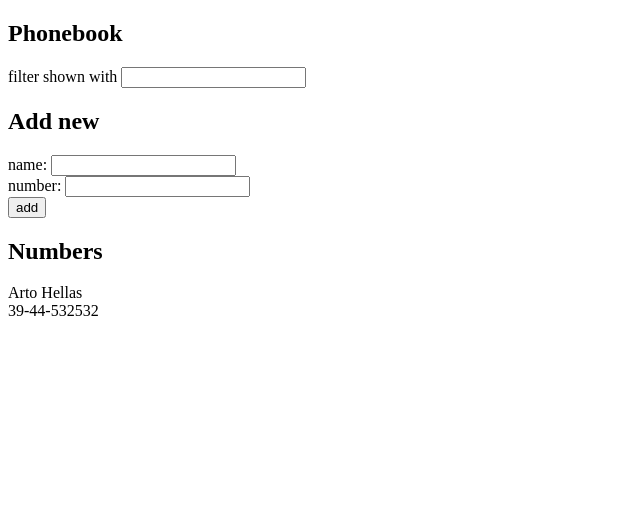
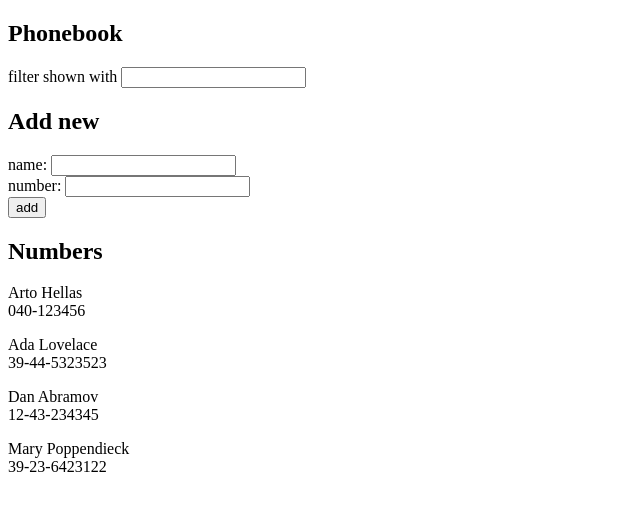
Before and after one commit to Sam26047/FullStackOpen-Exercises, a React (Vite) app in the folder Part 2/phonebook/: page / in a window 1280 px wide. Shown: the top 510 px of the page, without its empty margins (0-640 px from the left). Built offline with nearby package versions, Linux system fonts and the light colour scheme; data requests are answered from the project's data file.

Commit message:
Part 2.11 Complete

```diff
--- /dev/null
+++ b/Part 2/phonebook/db.json
@@ -0,0 +1,24 @@
+{
+  "persons":[
+    {
+      "name": "Arto Hellas",
+      "number": "040-123456",
+      "id": "1"
+    },
+    {
+      "name": "Ada Lovelace",
+      "number": "39-44-5323523",
+      "id": "2"
+    },
+    {
+      "name": "Dan Abramov",
+      "number": "12-43-234345",
+      "id": "3"
+    },
+    {
+      "name": "Mary Poppendieck",
+      "number": "39-23-6423122",
+      "id": "4"
+    }
+  ]
+}
--- a/Part 2/phonebook/package.json
+++ b/Part 2/phonebook/package.json
@@ -7,9 +7,11 @@
     "dev": "vite",
     "build": "vite build",
     "lint": "eslint .",
-    "preview": "vite preview"
+    "preview": "vite preview",
+    "server": "json-server -p 3001 db.json"
   },
   "dependencies": {
+    "axios": "^1.12.2",
     "react": "^19.1.1",
     "react-dom": "^19.1.1"
   },
--- a/Part 2/phonebook/src/App.jsx
+++ b/Part 2/phonebook/src/App.jsx
@@ -1,5 +1,5 @@
-import { useState } from 'react'
-
+import { useState,useEffect } from 'react'
+import axios from 'axios'
 const Filter = (props)=>{
   return(
     <p>
@@ -48,15 +48,19 @@
 }
 
 const App = () => {
-  const [persons, setPersons] = useState([
-    { name: 'Arto Hellas',
-      number: "39-44-532532"
-    }
-  ])
+  const [persons, setPersons] = useState([])
   const [newName, setNewName] = useState('')
   const [newNumber,setNewNumber] = useState('')
   const [filter,setFilter]  = useState('')
 
+  const hook = ()=>{
+    axios
+      .get('http://localhost:3001/persons')
+      .then(response=>{
+        setPersons(response.data)
+      })
+  }
+  useEffect(hook,[])
 
   const addPerson = (event)=>{
     event.preventDefault()
@@ -68,6 +72,7 @@
       window.alert(`${newPerson.name} ${newPerson.number} is already added to phonebook`)
     }
     else{
+      axios.get
       setPersons(persons.concat(newPerson))
       setNewName('')
       setNewNumber('')
```
Also changed, not shown: 1 other file (tests, documents, lock files or other folders).
